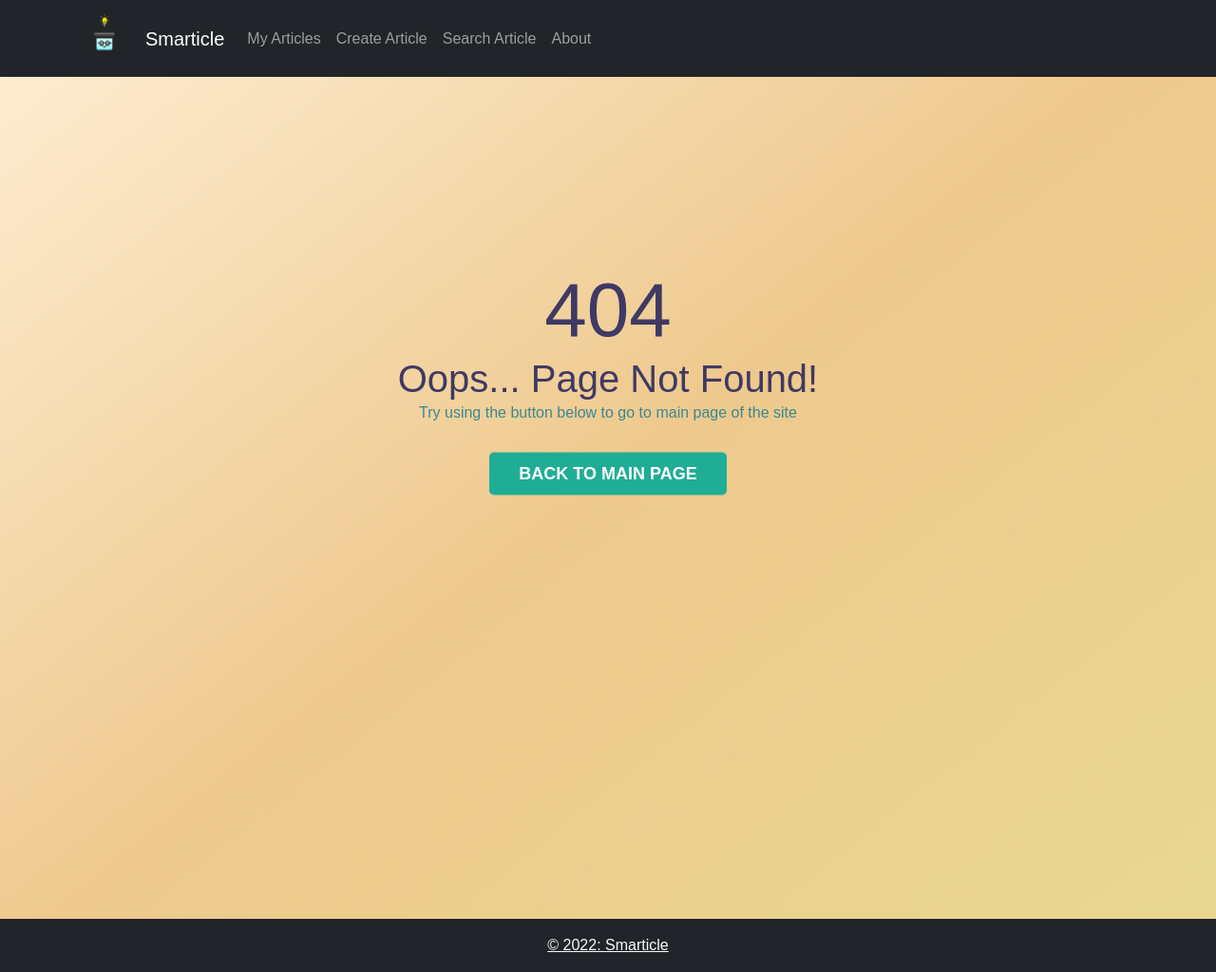
After one commit to redhat-beyond/Smarticle, a Django app: template projboard/templates/404.html in a window 1280 px wide. The commit adds this page. Shown: the whole page at 95% size. Run offline with Django 4.2, Linux system fonts and the light colour scheme; the template is opened without the code that fills it, so the values that code supplies are empty; some libraries are stand-ins or nearby versions.

Commit message:
Adding UI tests
Adding 404.html and handle on status=404

Adding more UI tests

```diff
--- a/finalProject_g4/settings.py
+++ b/finalProject_g4/settings.py
@@ -23,9 +23,9 @@ BASE_DIR = Path(__file__).resolve().parent.parent
 SECRET_KEY = 'django-insecure-xs8-3b9a%2ysxk0fr!vpfqf^o__kltrgep_d39_)jfyxh#8#pu'
 
 # SECURITY WARNING: don't run with debug turned on in production!
-DEBUG = True
+DEBUG = False
 
-ALLOWED_HOSTS = []
+ALLOWED_HOSTS = ["*"]
 
 
 # Application definition
--- a/finalProject_g4/urls.py
+++ b/finalProject_g4/urls.py
@@ -23,3 +23,5 @@ urlpatterns = [
     path('search/', views.search, name='search'),
     path('create_article/', views.create_article, name='create_article')
 ]
+
+handler404 = views.error_404
--- a/projboard/forms.py
+++ b/projboard/forms.py
@@ -5,7 +5,7 @@ from .models.article import Article
 class CreateArticleForm(forms.ModelForm):
     class Meta:
         model = Article
-        fields = ('user_id', 'title', 'subject_id', 'content', 'date')
+        fields = ('user_id', 'title', 'subject_id', 'content')
         widgets = {
             'user_id': forms.HiddenInput(),
         }
--- /dev/null
+++ b/projboard/static/css/404.css
@@ -0,0 +1,52 @@
+body
+{
+	font-family: 'Rubik', sans-serif;
+}
+
+h1,h2,h3,h4,h5,h6,p
+{
+	margin: 0px;
+	padding: 0px;
+}
+
+.error_container
+{
+	width: 100%;
+	height: 100vh;
+}
+
+.error_block
+{
+	width: 40%;
+	position: absolute;
+	left: 50%;
+	top: 50%;
+	transform: translate(-50%,-50%);
+	text-align: center;
+}
+
+.error_block h1
+{
+	font-size: 80px;
+	color: #3f3a64;
+}
+
+.error_block h3
+{
+	font-size: 40px;
+	color: #3f3a64;
+}
+
+.error_btn
+{
+	width: 250px;
+	height: 45px;
+	background: #20ad96;
+	border:none;
+	border-radius: 5px;
+	color: #fff;
+	font-size: 18px;
+	font-weight: 600;
+	margin-top: 30px;
+	cursor: pointer;
+}
--- /dev/null
+++ b/projboard/templates/404.html
@@ -0,0 +1,20 @@
+{% extends "base.html" %}
+{% load static %}
+{% block content %}
+
+<head>
+    <link rel="stylesheet" type="text/css" href="{% static 'css/404.css' %}">
+</head>
+
+<div class="error_container">
+    <div class="error_block">
+        <h1>404</h1>
+        <h3>Oops... Page Not Found!</h3>
+        <p>Try using the button below to go to main page of the site</p>
+        <a href="/">
+            <input type="button" class="error_btn" value="BACK TO MAIN PAGE">
+        </a>
+    </div>
+</div>
+
+{% endblock %}
--- a/projboard/templates/base.html
+++ b/projboard/templates/base.html
@@ -40,24 +40,10 @@
               <a class="nav-link" href="#">My Articles</a>
             </li>
             <li class="nav-item">
-              <a class="nav-link" href="#">Create Article</a>
+              <a class="nav-link" href="/create_article">Create Article</a>
             </li>
             <li class="nav-item">
               <a class="nav-link" href="/search">Search Article</a>
-            </li>
-            <li class="nav-item">
-              <a class="nav-link" href="#">About</a>
-            </li>
-          </ul>
-          <ul class="navbar-nav">
-            <li class="nav-item">
-              <a class="nav-link" href="#">My Articles</a>
-            </li>
-            <li class="nav-item">
-              <a class="nav-link" href="/create_article">Create Article</a>
-            </li>
-            <li class="nav-item">
-              <a class="nav-link" href="#">Search Article</a>
             </li>
             <li class="nav-item">
               <a class="nav-link" href="#">About</a>
```
Also changed, not shown: projboard/tests/test_client.py (+30 -1 lines), projboard/views.py (+10 -0 lines).
